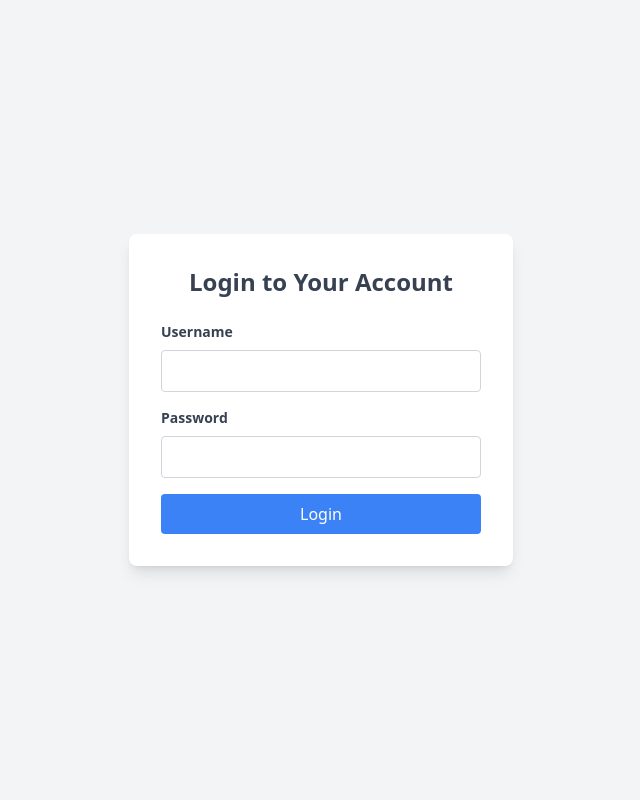
After one commit to jamshu/distributed-sales, a Django app: page /login/ in a window 1280 px wide. The commit adds this page. Shown: the whole page, without its empty margins (319-959 px from the left). Run offline with Django 5.2, Linux system fonts and the light colour scheme; some libraries are stand-ins or nearby versions.

Commit message:
Auth added for views

```diff
--- a/cfedsales/settings.py
+++ b/cfedsales/settings.py
@@ -41,7 +41,7 @@ ALLOWED_HOSTS = ['django-dev.ultsglobal.com', 'localhost', '127.0.0.1']
 CSRF_TRUSTED_ORIGINS = [
     'https://django-dev.ultsglobal.com',
 ]
-
+LOGIN_REDIRECT_URL = '/sales/dashboard/'
 # Application definition
 
 INSTALLED_APPS = [
--- a/cfedsales/urls.py
+++ b/cfedsales/urls.py
@@ -16,9 +16,12 @@ Including another URLconf
 """
 from django.contrib import admin
 from django.urls import path, include
+from django.contrib.auth import views as auth_views
 
 urlpatterns = [
     path('admin/', admin.site.urls),
     path('sales/', include('sales.urls')),
     path('django-rq/', include('django_rq.urls')),
+    path('login/', auth_views.LoginView.as_view(template_name='login.html'), name='login'),
+    path('logout/', auth_views.LogoutView.as_view(next_page='login'), name='logout'),
 ]
--- a/sales/sale_view.py
+++ b/sales/sale_view.py
@@ -1,10 +1,13 @@
 from django.db.models import Prefetch
+from django.contrib.auth.mixins import LoginRequiredMixin
 from django.views.generic.list import ListView
 from django.views.generic.detail import DetailView
 from .models import Sale, SaleLine, LotLine
 
 
-class ShardedQuerysetMixin:
+class ShardedQuerysetMixin(LoginRequiredMixin):
+    login_url = '/login/'  # Optional: specify a custom login page
+    redirect_field_name = 'next'  # Optional: customize redirect parameter
     def get_queryset(self):
         # Get retail_point_id from session or URL
         retail_point_id = self.request.session.get('retail_point_id') or self.kwargs.get('retail_point_id')
--- /dev/null
+++ b/sales/templates/login.html
@@ -0,0 +1,43 @@
+{% load static %}
+
+<!DOCTYPE html>
+<html lang="en">
+<head>
+    <meta charset="UTF-8">
+    <meta name="viewport" content="width=device-width, initial-scale=1.0">
+    <title>Login - CFED FLS Sales Dashboard</title>
+    <script src="https://cdn.tailwindcss.com"></script>
+</head>
+<body class="bg-gray-100 flex items-center justify-center h-screen">
+
+    <div class="bg-white p-8 rounded-lg shadow-lg w-96">
+        <h2 class="text-2xl font-bold text-center text-gray-700 mb-6">Login to Your Account</h2>
+
+        {% if form.errors %}
+            <div class="bg-red-100 text-red-700 p-3 rounded mb-4">
+                <p>Invalid username or password. Please try again.</p>
+            </div>
+        {% endif %}
+
+        <form method="post">
+            {% csrf_token %}
+
+            <div class="mb-4">
+                <label class="block text-gray-700 text-sm font-semibold mb-2">Username</label>
+                <input type="text" name="username" class="w-full p-2 border border-gray-300 rounded focus:outline-none focus:ring-2 focus:ring-blue-500" required>
+            </div>
+
+            <div class="mb-4">
+                <label class="block text-gray-700 text-sm font-semibold mb-2">Password</label>
+                <input type="password" name="password" class="w-full p-2 border border-gray-300 rounded focus:outline-none focus:ring-2 focus:ring-blue-500" required>
+            </div>
+
+            <button type="submit" class="w-full bg-blue-500 text-white py-2 rounded hover:bg-blue-600 transition duration-200">
+                Login
+            </button>
+        </form>
+
+    </div>
+
+</body>
+</html>
```
Also changed, not shown: sales/sale_dashboard_view.py (+5 -2 lines), sales/templates/sales/base.html (+18 -3 lines).
